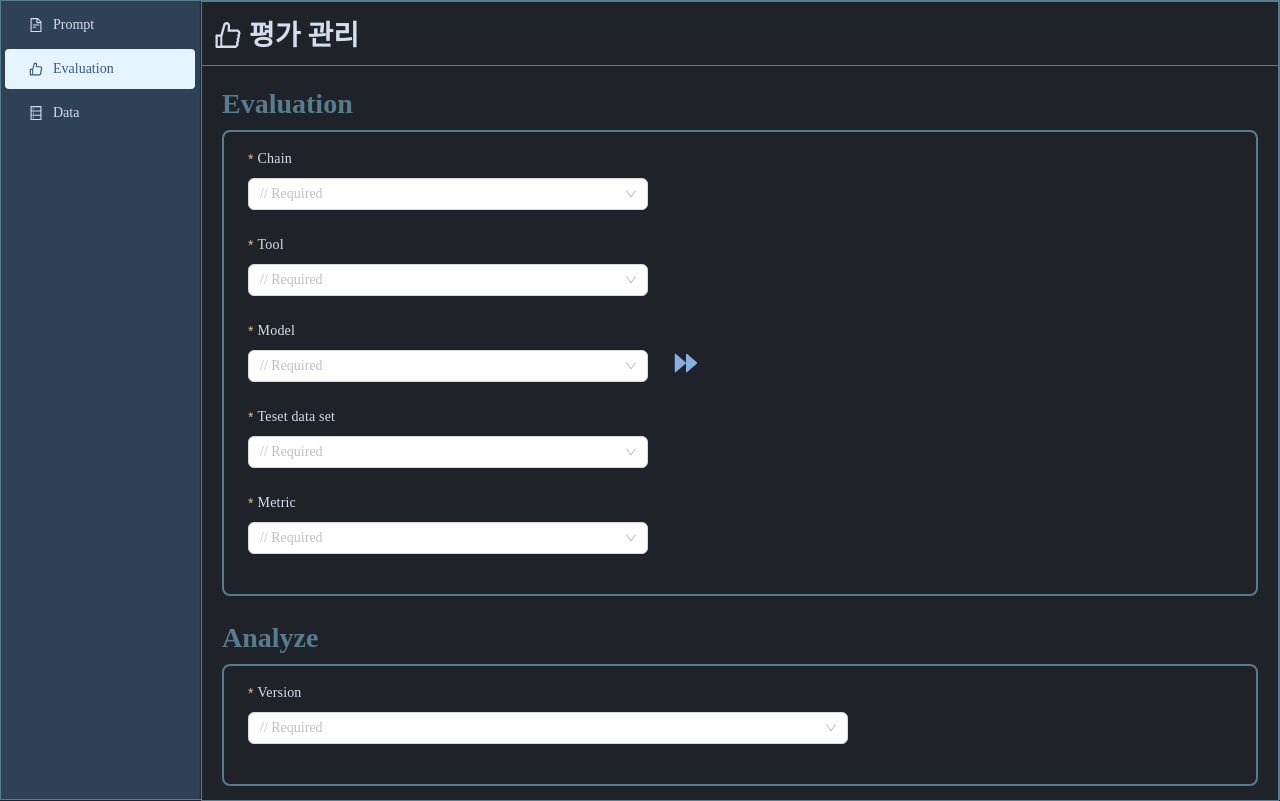
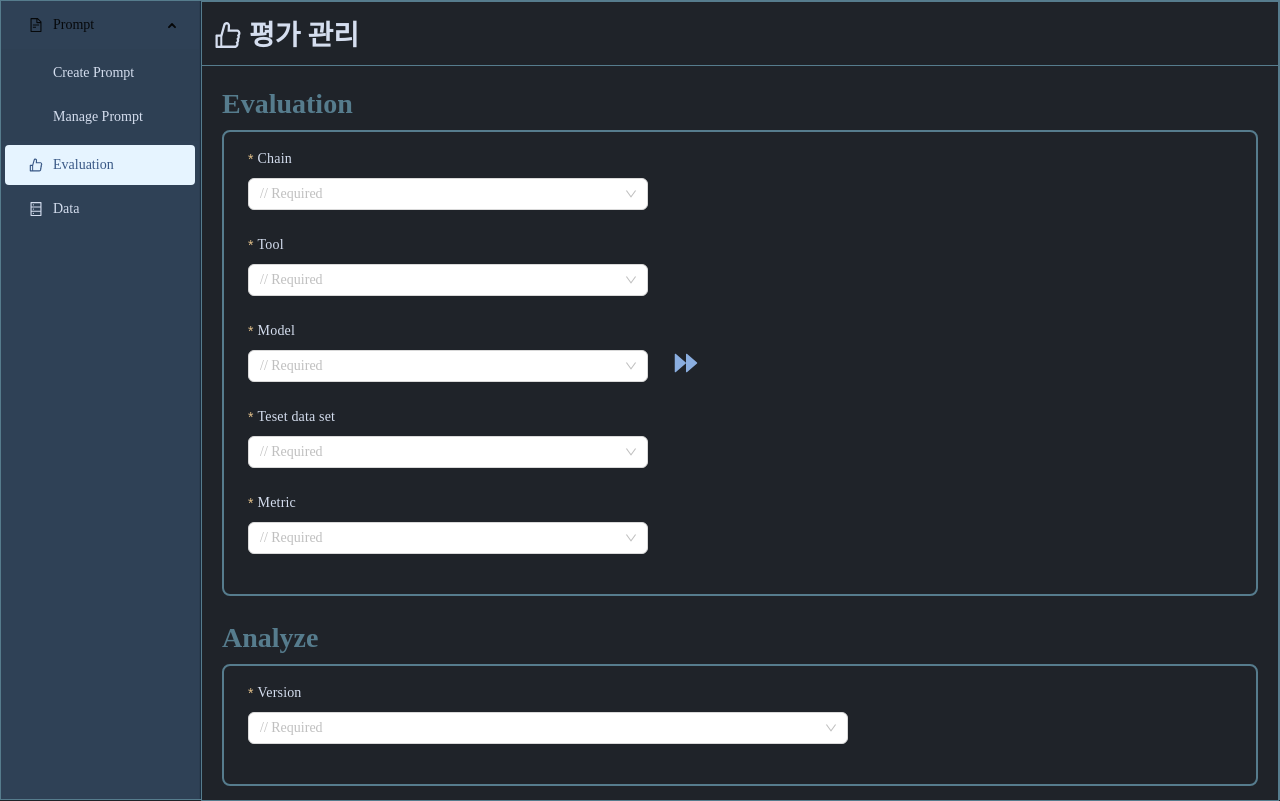
Before and after one commit to jieun-git/ai-prompt-manager, a React (Create React App) app: page /evaluation in a window 1280 px wide. Built offline with nearby package versions, Linux system fonts and the light colour scheme.

Commit message:
Refactor: Prompt 추가, 관리 탭 -> 서브메뉴로 분리

```diff
--- a/src/App.tsx
+++ b/src/App.tsx
@@ -1,11 +1,13 @@
-import React from 'react';
-import Home from "./pages/home/Home";
-import PromptMain from "./pages/prompt/PromptMain";
-import EvaluationMain from "./pages/evaluation/EvaluationMain";
-import DataMain from "./pages/data/DataMain";
-import NotFound from "./pages/error/NotFound";
-import { BrowserRouter, Routes, Route } from 'react-router-dom';
+import React from 'react'
+import Home from './pages/home/Home'
+import PromptMain from './pages/prompt/PromptMain'
+import EvaluationMain from './pages/evaluation/EvaluationMain'
+import DataMain from './pages/data/DataMain'
+import NotFound from './pages/error/NotFound'
+import { BrowserRouter, Routes, Route } from 'react-router-dom'
 import './styles/base.scss'
+import CreatePrompt from './pages/prompt/CreatePrompt'
+import EditPromptPage from './pages/prompt/EditPrompt'
 
 function App() {
     return (
@@ -14,14 +16,15 @@ function App() {
                 <Routes>
                     <Route path="/" element={<Home />} />
                     <Route path="/prompt" element={<PromptMain />} />
+                    <Route path="/prompt/create" element={<CreatePrompt />} />
+                    <Route path="/prompt/manage" element={<EditPromptPage />} />
                     <Route path="/evaluation" element={<EvaluationMain />} />
                     <Route path="/data" element={<DataMain />} />
                     <Route path="*" element={<NotFound />} />
                 </Routes>
             </BrowserRouter>
         </>
-
-  );
+    )
 }
 
-export default App;
+export default App
--- a/src/components/layout/layout/Layout.tsx
+++ b/src/components/layout/layout/Layout.tsx
@@ -1,15 +1,15 @@
-import React from 'react';
+import React, { useState } from 'react'
 import {
     FileTextOutlined,
     LikeOutlined,
     DatabaseOutlined,
-} from '@ant-design/icons';
-import { LayoutProps as AntLayoutProps, MenuProps } from "antd";
-import S_Layout from "./Layout.style";
-import {Sider, Content, Header, Menu} from "../../index";
-import {useNavigate} from "react-router-dom";
+} from '@ant-design/icons'
+import { LayoutProps as AntLayoutProps, MenuProps } from 'antd'
+import S_Layout from './Layout.style'
+import { Sider, Content, Header, Menu } from '../../index'
+import { useNavigate } from 'react-router-dom'
 
-type MenuItem = Required<MenuProps>['items'][number];
+type MenuItem = Required<MenuProps>['items'][number]
 
 interface LayoutProps {
     menuKey: string
@@ -17,19 +17,32 @@ interface LayoutProps {
 }
 
 const MenuItems: MenuItem[] = [
-    { key: 'prompt', icon: <FileTextOutlined />, label: 'Prompt' },
+    {
+        key: 'prompt',
+        icon: <FileTextOutlined />,
+        label: 'Prompt',
+        children: [
+            { key: 'prompt/create', label: 'Create Prompt' },
+            { key: 'prompt/manage', label: 'Manage Prompt' },
+        ],
+    },
     { key: 'evaluation', icon: <LikeOutlined />, label: 'Evaluation' },
-    { key: 'data', icon: <DatabaseOutlined />, label: 'Data' }
+    { key: 'data', icon: <DatabaseOutlined />, label: 'Data' },
 ]
 
-const Layout:React.FC<AntLayoutProps & LayoutProps> = ({
-                                                           menuKey, headerTitle, children, ...props}) => {
-    const navigate = useNavigate();
+const Layout: React.FC<AntLayoutProps & LayoutProps> = ({
+    menuKey,
+    headerTitle,
+    children,
+    ...props
+}) => {
+    const navigate = useNavigate()
 
-    const handleClickMenu = (value: {
-        key: string
-    }) => {
+    const [selectedMenuKey, setSelectedMenuKey] = useState<string>(menuKey)
+
+    const handleClickMenu = (value: { key: string }) => {
         navigate(`/${value.key}`)
+        setSelectedMenuKey(value.key)
     }
 
     return (
@@ -38,6 +51,8 @@ const Layout:React.FC<AntLayoutProps & LayoutProps> = ({
                 <Menu
                     // TODO Home에서 선택해서 들어온 key
                     defaultSelectedKeys={[menuKey]}
+                    defaultOpenKeys={['prompt']}
+                    selectedKeys={[selectedMenuKey]}
                     mode="inline"
                     // theme="dark"
                     // inlineCollapsed={collapsed}
@@ -53,4 +68,4 @@ const Layout:React.FC<AntLayoutProps & LayoutProps> = ({
     )
 }
 
-export default Layout;
+export default Layout
--- a/src/pages/prompt/CreatePrompt.tsx
+++ b/src/pages/prompt/CreatePrompt.tsx
@@ -1,11 +1,15 @@
 import React from 'react'
 import CreatePromptForm from './components/form/CreatePromptForm'
 import RunPromptForm from './components/form/RunPromptForm'
-import { Button } from '../../components'
+import { Button, Layout } from '../../components'
 import { S_FlexWrapper } from '../styles/Page.style'
 
 const CreatePrompt = () => {
     return (
+        <Layout
+            menuKey="prompt/create"
+            headerTitle={<span>프롬프트 추가</span>}
+        >
             <S_FlexWrapper flexDirection="column" gap={16}>
                 <CreatePromptForm />
                 <RunPromptForm />
@@ -15,6 +19,7 @@ const CreatePrompt = () => {
                     </Button>
                 </S_FlexWrapper>
             </S_FlexWrapper>
+        </Layout>
     )
 }
 
--- a/src/pages/prompt/EditPrompt.tsx
+++ b/src/pages/prompt/EditPrompt.tsx
@@ -1,10 +1,14 @@
 import { S_FlexWrapper } from '../styles/Page.style'
 import React from 'react'
 import EditPromptForm from './components/form/EditPromptForm'
-import { Button } from '../../components'
+import { Button, Layout } from '../../components'
 
 const EditPromptPage = () => {
     return (
+        <Layout
+            menuKey="prompt/manage"
+            headerTitle={<span>프롬프트 관리</span>}
+        >
             <S_FlexWrapper flexDirection="column" gap={16}>
                 <EditPromptForm />
                 <S_FlexWrapper justifyContent="flex-end">
@@ -13,6 +17,7 @@ const EditPromptPage = () => {
                     </Button>
                 </S_FlexWrapper>
             </S_FlexWrapper>
+        </Layout>
     )
 }
 
--- a/src/pages/styles/Page.style.ts
+++ b/src/pages/styles/Page.style.ts
@@ -1,4 +1,8 @@
 import styled from 'styled-components'
+import {
+    Typo_body_02,
+    Typo_heading_06_bold,
+} from '../../styles/constants/typogrphy'
 
 export interface FlexProps {
     flexDirection?: 'column' | 'row'
@@ -6,7 +10,9 @@ export interface FlexProps {
     alignItems?: 'flex-start' | 'center' | 'flex-end'
     justifyContent?: 'flex-start' | 'center' | 'flex-end' | 'space-between'
     padding?: string
+    margin?: string
     width?: string
+    height?: string
 }
 
 export interface DisabledContentProps {
@@ -21,6 +27,8 @@ export const S_FlexWrapper = styled.div<FlexProps>`
     justify-content: ${({ justifyContent }) => justifyContent};
     padding: ${({ padding }) => padding};
     width: ${({ width }) => width};
+    height: ${({ height }) => height};
+    margin: ${({ margin }) => margin};
 `
 S_FlexWrapper.displayName = 'S_FlexWrapper'
 
@@ -60,3 +68,13 @@ export const S_UploadContainer = styled.div`
         color: var(--yellow-z-01);
     }
 `
+
+export const S_PromptMainTitle = styled.h1`
+    color: var(--blue-z-02);
+    ${Typo_heading_06_bold};
+`
+
+export const S_PromptMainDescription = styled.p`
+    color: var(--gray-06);
+    ${Typo_body_02};
+`
```
Lines whose indentation alone changed are shown as unchanged.
